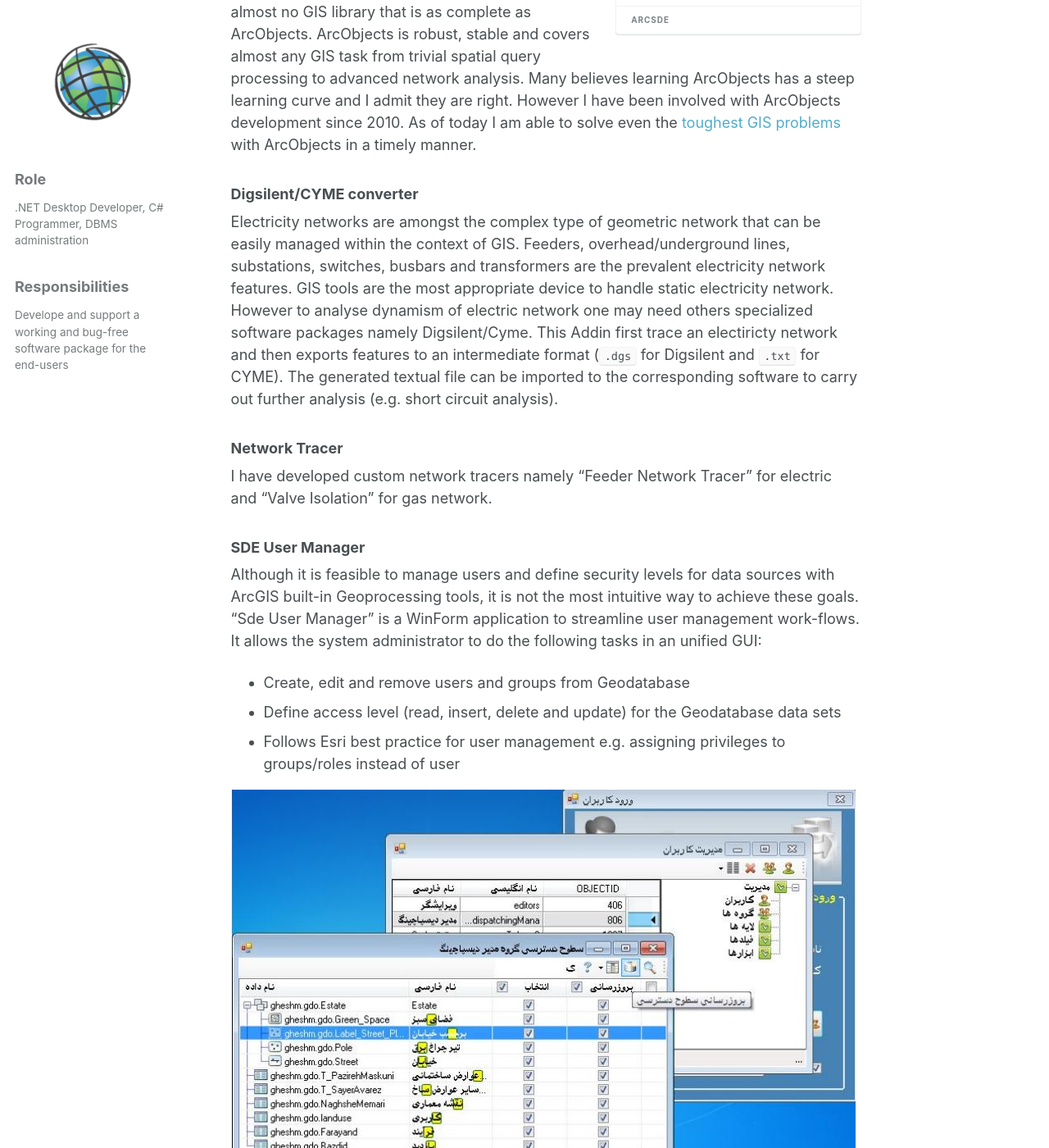
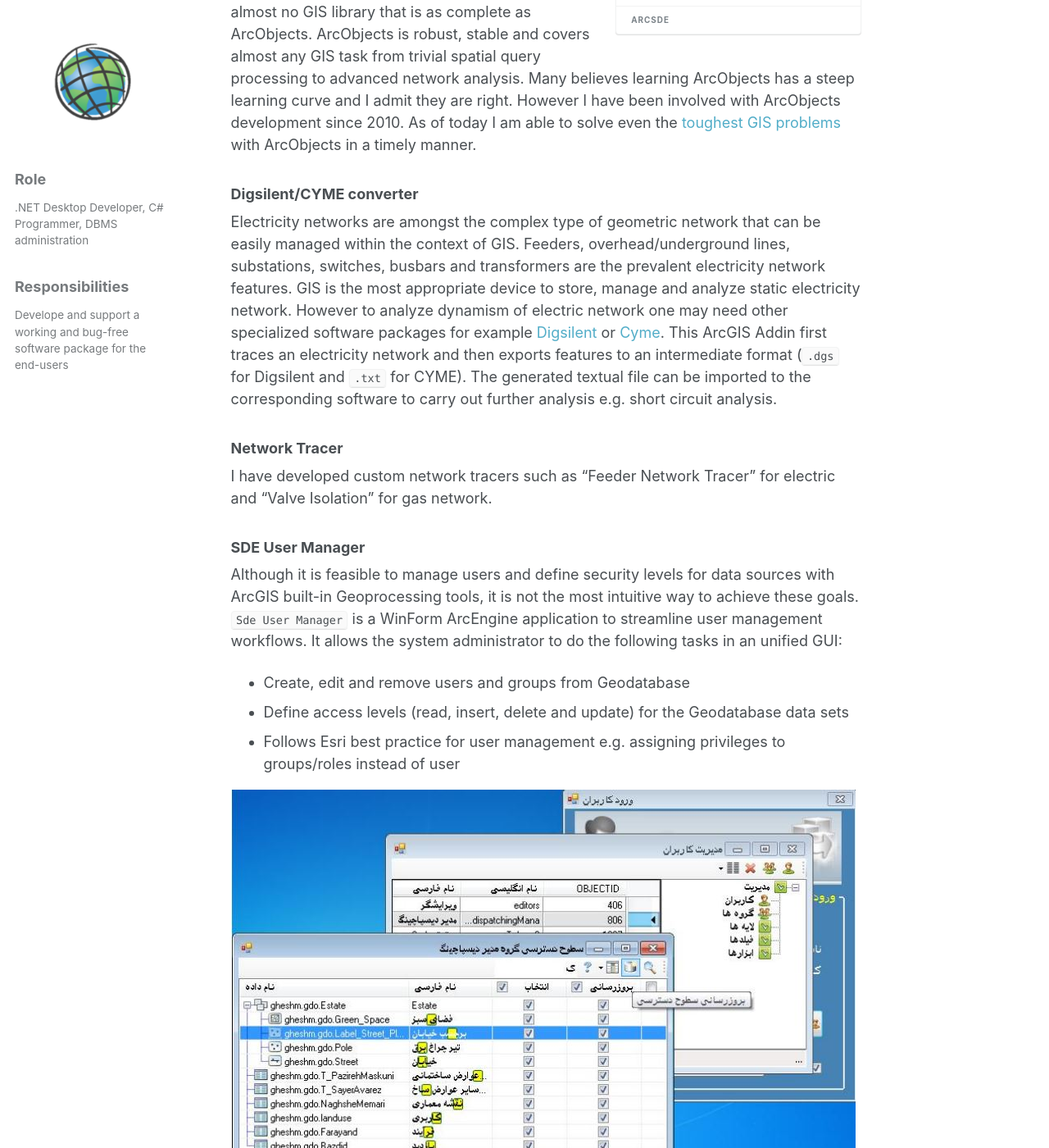
Before and after one commit to matzora/faridcher.github.io, a Jekyll site: the page built from _portfolio/Esri.md, in a window 1280 px wide and 1400 px high, scrolled down 458 px. Shown: the whole window at 82% size. Built offline with Jekyll 4.4.1, drawn with Linux system fonts in a browser that asks for light colours; comment, search, counter and statistics services are not loaded; some of the changed text lies outside the part shown.

Commit message:
Portfolio typos

```diff
--- a/_portfolio/Esri.md
+++ b/_portfolio/Esri.md
@@ -23,47 +23,47 @@
 I love ArcObjects due to its matureness. There is almost no GIS library that is as complete as ArcObjects. ArcObjects is robust, stable and covers almost any GIS task from trivial spatial query processing to advanced network analysis. Many believes learning ArcObjects has a steep learning curve and I admit they are right. However I have been involved with ArcObjects development since 2010. As of today I am able to solve even the [toughest GIS problems](http://gis.stackexchange.com/questions/165077/how-to-add-a-new-parcel-inside-parcel-fabric-from-existing-parcel-features-arco/166021#166021) with ArcObjects in a timely manner.
 
 ### Digsilent/CYME converter
-Electricity networks are amongst the complex type of geometric network that can be easily managed within the context of GIS. Feeders, overhead/underground lines, substations, switches, busbars and transformers are the prevalent electricity network features. GIS tools are the most appropriate device to handle static electricity network. However to analyse dynamism of electric network one may need others specialized software packages namely Digsilent/Cyme.
-This Addin first trace an electiricty network and then exports features to an intermediate format (`.dgs` for Digsilent and `.txt` for CYME). The generated textual file can be imported to the corresponding software to carry out further analysis (e.g. short circuit analysis).
+Electricity networks are amongst the complex type of geometric network that can be easily managed within the context of GIS. Feeders, overhead/underground lines, substations, switches, busbars and transformers are the prevalent electricity network features. GIS is the most appropriate device to store, manage and analyze static electricity network. However to analyze dynamism of electric network one may need other specialized software packages for example [Digsilent](www.digsilent.de) or [Cyme](http://www.cyme.com/software/cymdist).
+This ArcGIS Addin first traces an electricity network and then exports features to an intermediate format (`.dgs` for Digsilent and `.txt` for CYME). The generated textual file can be imported to the corresponding software to carry out further analysis e.g. short circuit analysis.
 
 ### Network Tracer
-I have developed custom network tracers namely "Feeder Network Tracer" for electric and "Valve Isolation" for gas network.
+I have developed custom network tracers such as "Feeder Network Tracer" for electric and "Valve Isolation" for gas network.
 
 ### SDE User Manager
-Although it is feasible to manage users and define security levels for data sources with ArcGIS built-in Geoprocessing tools, it is not the most intuitive way to achieve these goals. "Sde User Manager" is a WinForm application to streamline user management work-flows. It allows the system administrator to do the following tasks in an unified GUI:
+Although it is feasible to manage users and define security levels for data sources with ArcGIS built-in Geoprocessing tools, it is not the most intuitive way to achieve these goals. `Sde User Manager` is a WinForm ArcEngine application to streamline user management workflows. It allows the system administrator to do the following tasks in an unified GUI:
 
 - Create, edit and remove users and groups from Geodatabase
-- Define access level (read, insert, delete and update) for the Geodatabase data sets
+- Define access levels (read, insert, delete and update) for the Geodatabase data sets
 - Follows Esri best practice for user management e.g. assigning privileges to groups/roles instead of user
 
 
 ![SdeUserManager]({{base_path}}/images/SdeUserManager.JPG)
 
 ### Basemap Manager
-Google maps are appealing and everybody loves them. This ArcGIS Addin utilizes Google maps API and add the following functionalities:
+Google maps are appealing and everybody loves them. This ArcGIS Addin utilizes Google maps API and add the following functionalities to ArcMap:
 
-- Add Google maps and satellite imagery layer to ArcMap as a WMTS layer and supports caching
+- Add Google maps and satellite imagery layer to ArcMap as a WMTS layer and supports tile caching. Can be used in online and offline mode
 - Support for Google Geocoding API: Users can search places from within ArcMap
-- Uses HTML5 Geolocation API to locate ArcMap user location on the map (Needs active Internet connection)
+- Uses HTML5 Geolocation API to locate ArcMap user location on the map (this feature needs active Internet connection)
 
 ![OnlineMaps]({{base_path}}/images/OnlineMaps.JPG)
 
 ### Editor/Geodatabase Extension
 I have used "Editor Extension" to create editor construction tools to draw features in batch mode. For example in Gas utility network the GIS data editor user draws a "service line" and "service point" simultaneously instead of drawing them one by one.
 
-Geodatabase extension is the best approach to feature's update/insert/delete event handling because they are application independent. I have used them with projects that the edits come from both web and enterprise users.
+Geodatabase extension is the best approach to feature's update/insert/delete event handling because they are application independent. I have used them with projects that the edits come from both web, mobile and enterprise users.
 
 ### SOE
 Although an Arcpy script can be shared as a Geoprocessing tool and be used by ArcGIS Server, yet they are not very efficient meaning they have a huge memory footprint. For fine grained and repeated work-flows ESRI suggests `Server Objects Extension (SOE)`. I have not been involved in many "ArcGIS Server" based projects but I have exposed some of my handy functions (e.g. network tracers) as `RESTful` web services through SOE. Therefore ArcGIS web clients such as Javascript can consume them efficiently.
 
 ## ArcPy
-I have written many python (arcpy) scripts to automate my workflows. Python is part of ArcGIS system and it is integreated in different sections of the software. ArcGIS system without python is not imaginable. An excerpt of my python scripts:
+I have written many python (Arcpy) scripts to automate my workflows. Python is part of ArcGIS system and it is integrated with different sections of the software - ArcGIS system without python is not imaginable. An excerpt of my python scripts:
 
 - Python script to automate map book production
 - Script to convert data from Smallworld VDMS format to FileGeodatabase
 - Read thousands of excel spreadsheets and import them into Geodatabase
 - [Comtypes with Arcpy](http://gis.stackexchange.com/questions/178532/in-arcmap-use-python-to-disable-scale-map-elements-proportionally-to-changes-i) to access features of ArcObjects that are not exposed to Arcpy
-- Toolboxes and tools to automate daily GIS tasks
+- Toolboxes and tools to automate my daily GIS tasks
 
 
 ## ArcSDE
```
Also changed, not shown: _pages/about.md (line endings or trailing spaces).
